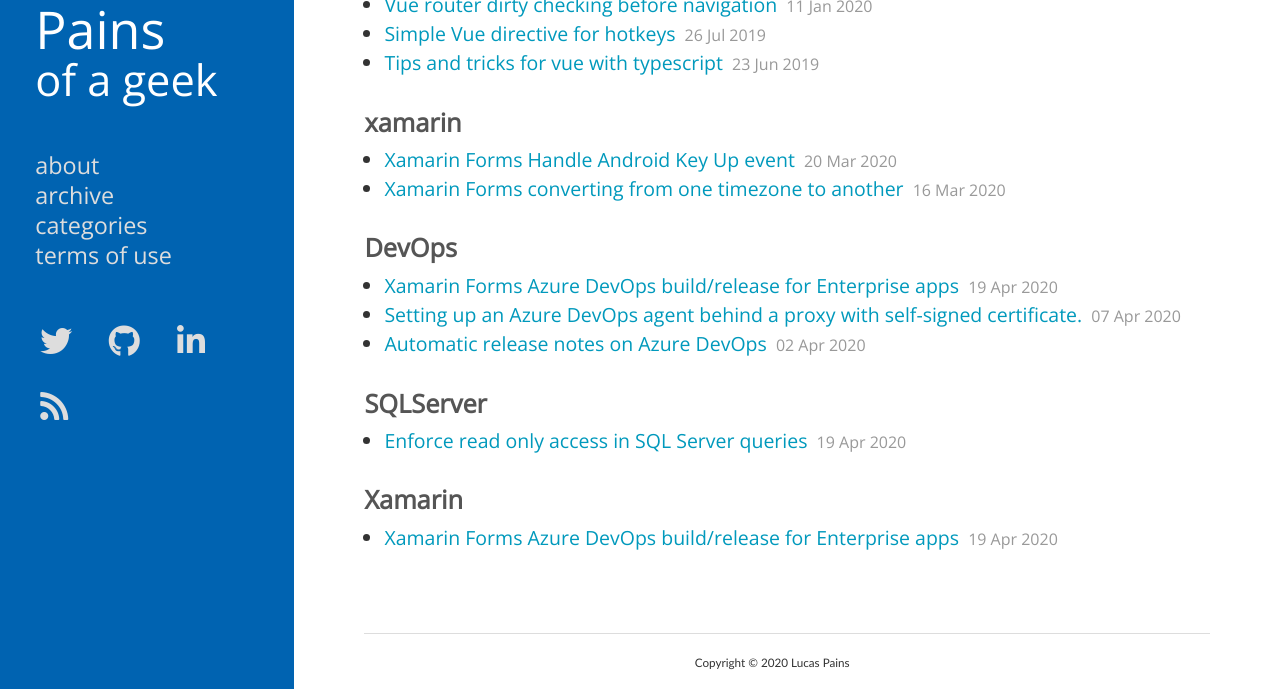
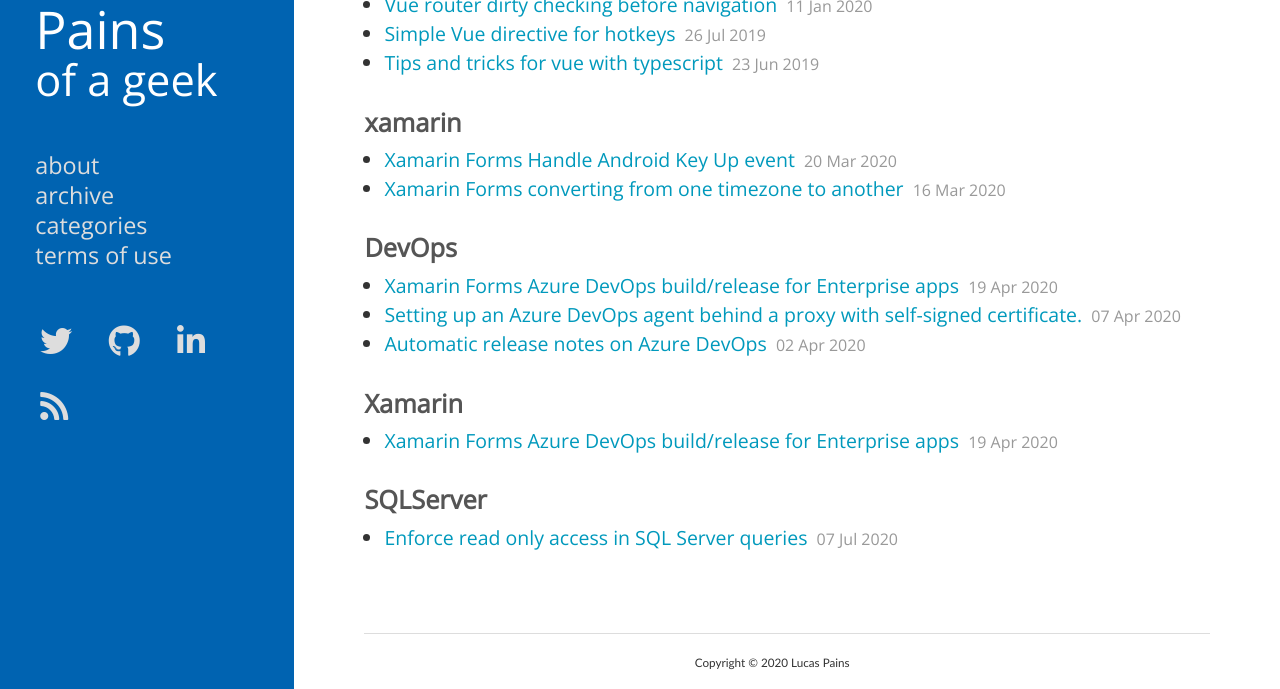
Before and after one commit to jlucaspains/blog, a Jekyll site: the page built from categories/index.html, in a window 1280 px wide and 900 px high, scrolled down 1494 px, cut to the strip 211-900 px from the top of the window. Built offline with Jekyll 4.4.1, drawn with Linux system fonts in a browser that asks for light colours; some of the changed text lies outside the part shown.

Commit message:
Update 2020-07-07-enforce-read-only-access-in-sql-server.md

```diff
--- a/_posts/2020-07-07-enforce-read-only-access-in-sql-server.md
+++ b/_posts/2020-07-07-enforce-read-only-access-in-sql-server.md
@@ -2,7 +2,7 @@
 published: true
 layout: post
 title: Enforce read only access in SQL Server queries
-date: 2020-04-19T00:00:00.000Z
+date: 2020-07-07T00:00:00.000Z
 comments: true
 sharing: true
 categories:
```
